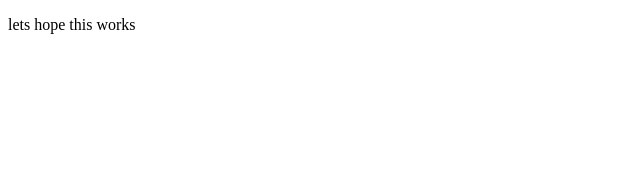
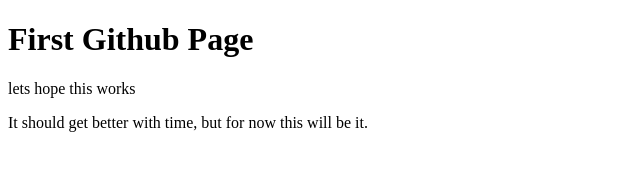
Before and after one commit to TtheD/Landing-Page, a plain HTML site: page index.html in a window 1280 px wide. Shown: the whole page, without its empty margins (0-640 px from the left). Drawn offline with Linux system fonts and the light colour scheme.

Commit message:
Update index.html

```diff
--- a/index.html
+++ b/index.html
@@ -5,6 +5,8 @@
     <title>First</title>
 </head>
 <body>
+<h1>First Github Page</h1>
 <p>lets hope this works</p>
+<p>It should get better with time, but for now this will be it.</p>
 </body>
 </html>
```
